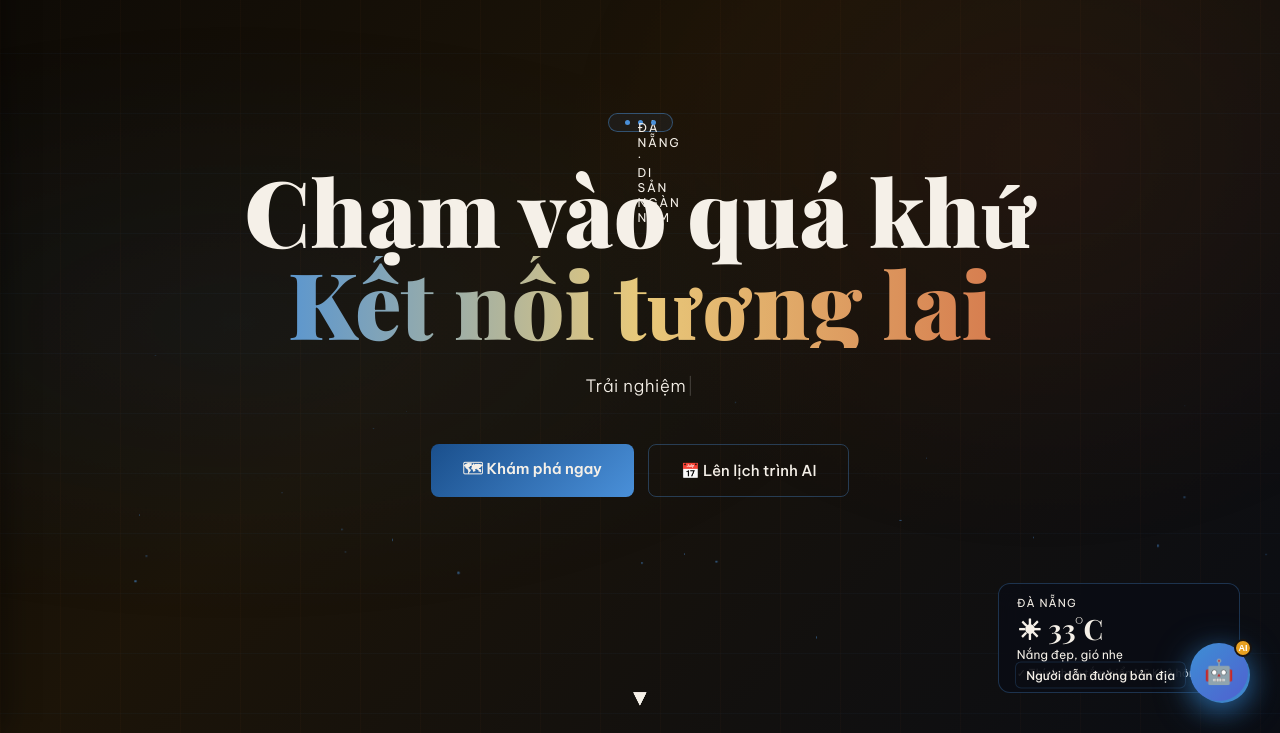
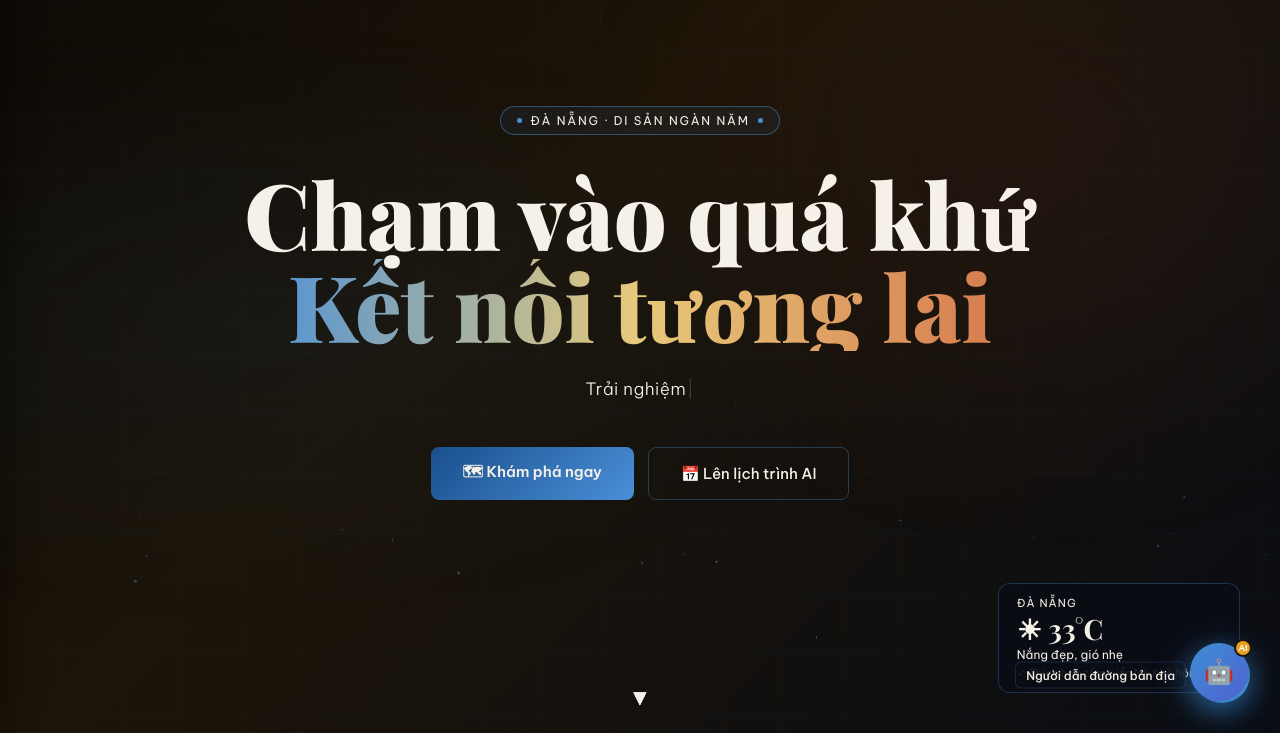
Before and after one commit to vkhanhs2007/centralconnect, a website: page BWD/index.html in a window 1280 px wide. Shown: the part 67-800 px from the top of the page. Drawn offline with nearby package versions, Linux system fonts and the light colour scheme; no server answers; animation ran at ten frames a second; a web font is replaced by a local one.

Commit message:
Fix hero badge text span crushed to 5px width causing vertical wrapping
Selector .hero-badge span targeted all children including the text span,
setting width/height to 5px and breaking layout. Now only applies to
:first-child/:last-child (decorative dots); text span gets auto dimensions.

Co-Authored-By: Claude Sonnet 4.6 <noreply@anthropic.com>

```diff
--- a/BWD/index.html
+++ b/BWD/index.html
@@ -300,7 +300,9 @@
     animation: fadeSlideUp 0.8s ease forwards;
     background: rgba(74,144,217,0.07);
   }
-  .hero-badge span { width: 5px; height: 5px; background: var(--ocean-light); border-radius: 50%; }
+  .hero-badge span:first-child,
+  .hero-badge span:last-child { width: 5px; height: 5px; flex-shrink: 0; background: var(--ocean-light); border-radius: 50%; }
+  .hero-badge span[data-i18n] { width: auto; height: auto; white-space: nowrap; }
 
   .hero-title {
     font-family: 'Playfair Display', serif;
```
